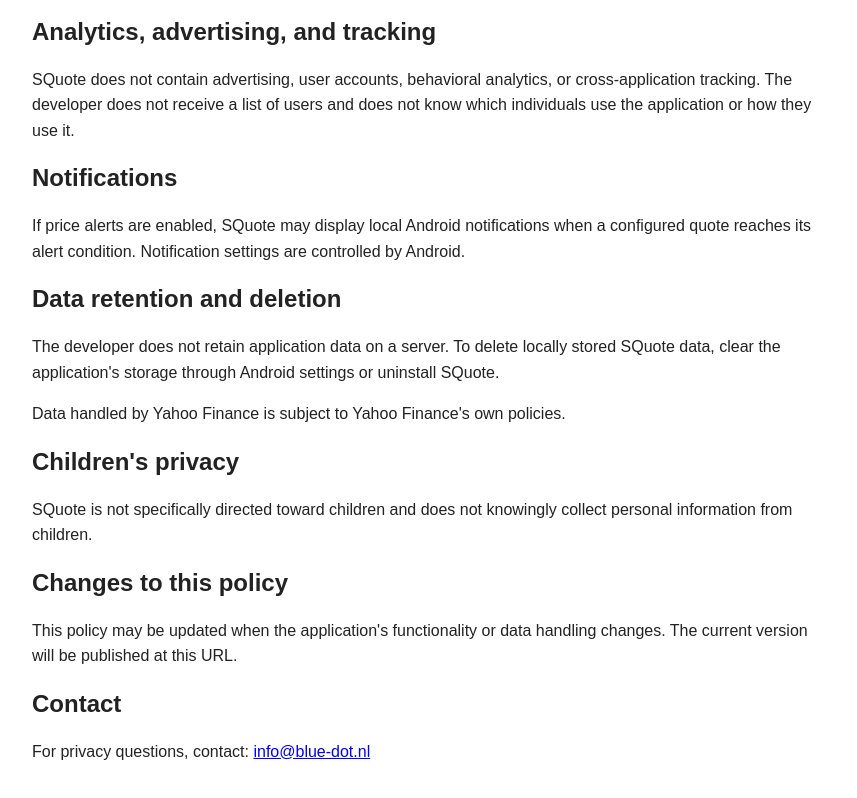
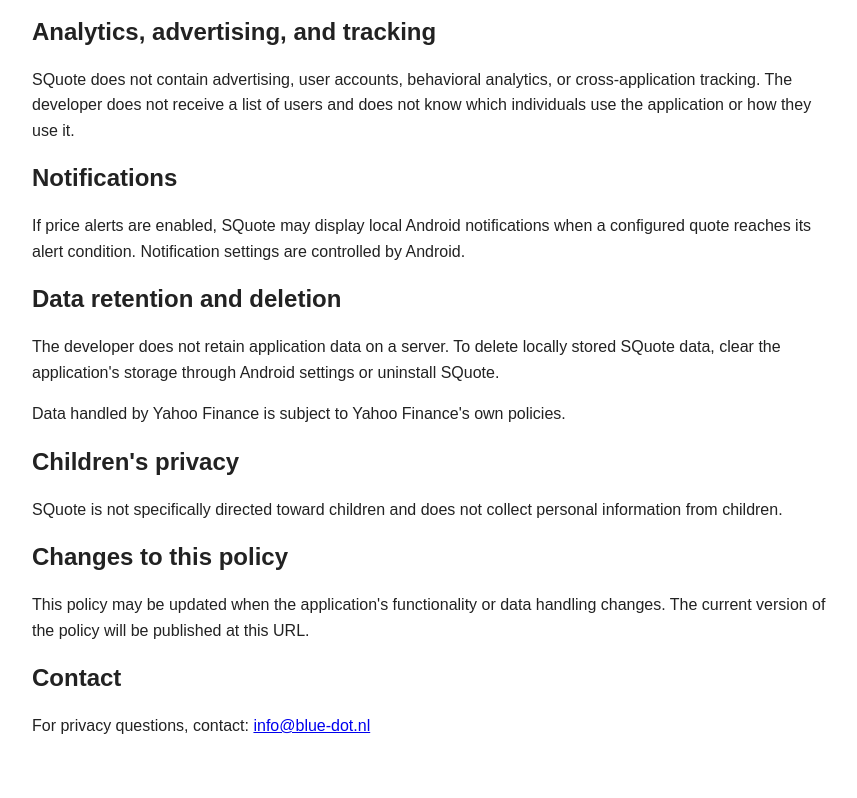
Before and after one commit to jnispen/squote-privacy, a plain HTML site: page index.html in a window 1280 px wide. Shown: the part 641-1439 px from the top of the page, without its empty margins (208-1065 px from the left). Drawn offline with Linux system fonts and the light colour scheme.

Commit message:
Update privacy policy language for clarity
Update privacy policy language for clarity

```diff
--- a/index.html
+++ b/index.html
@@ -93,15 +93,14 @@
   <h2>Children's privacy</h2>
 
   <p>
-    SQuote is not specifically directed toward children and does not knowingly
-    collect personal information from children.
+    SQuote is not specifically directed toward children and does not collect personal information from children.
   </p>
 
   <h2>Changes to this policy</h2>
 
   <p>
     This policy may be updated when the application's functionality or data
-    handling changes. The current version will be published at this URL.
+    handling changes. The current version of the policy will be published at this URL.
   </p>
 
   <h2>Contact</h2>
```
